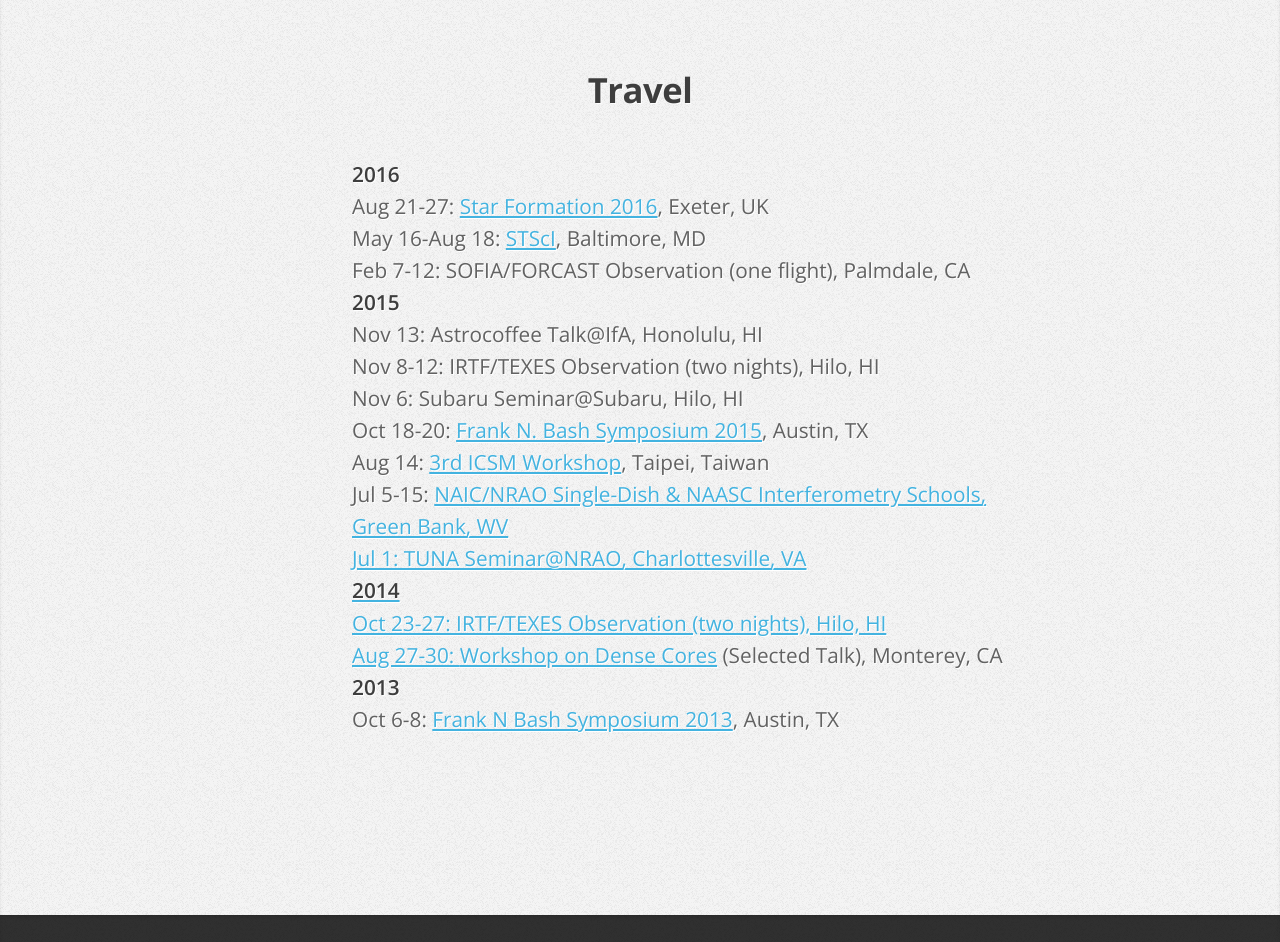
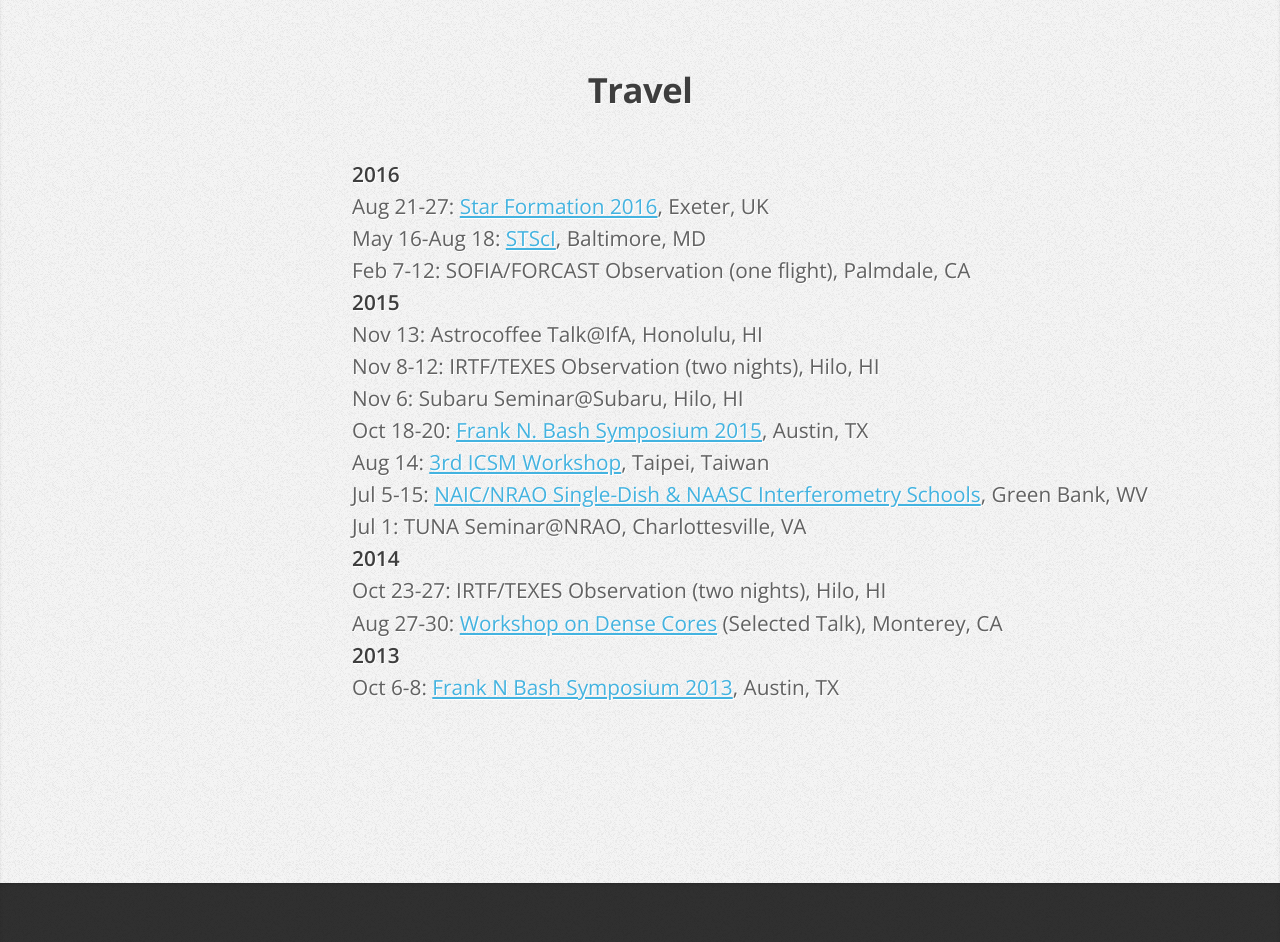
Before and after one commit to yaolun/yaolun.github.io, a plain HTML site: page index.html in a window 1280 px wide. Shown: the part 4812-5754 px from the top of the page. Drawn offline with nearby package versions, Linux system fonts and the light colour scheme.

Commit message:
update travel

```diff
--- a/index.html
+++ b/index.html
@@ -159,7 +159,7 @@
 						<h2>Travel</h2>
 					</header>
 					<div class="container">
-						<div class="10u">
+						<div class="row">
 							<p class="left"><b>2016</b><br>
                                 Aug 21-27: <a href="http://sf2016.co.uk/" target="_blank">Star Formation 2016</a>, Exeter, UK<br>
 								May 16-Aug 18: <a href="http://www.stsci.edu" target="_blank">STScI</a>, Baltimore, MD<br>
@@ -170,7 +170,7 @@
                                 Nov 6: Subaru Seminar@Subaru, Hilo, HI<br>
                                 Oct 18-20: <a href="http://www.as.utexas.edu/new_horizons/bash15/" target="_blank">Frank N. Bash Symposium 2015</a>, Austin, TX<br>
                                 Aug 14: <a href="http://events.asiaa.sinica.edu.tw/workshop/20150807/" target="_blank">3rd ICSM Workshop</a>, Taipei, Taiwan<br>
-                                Jul 5-15: <a href="https://science.nrao.edu/science/meetings/2015/summer-schools/home" target="_blank">NAIC/NRAO Single-Dish &amp; NAASC Interferometry Schools, Green Bank, WV<br>
+                                Jul 5-15: <a href="https://science.nrao.edu/science/meetings/2015/summer-schools/home" target="_blank">NAIC/NRAO Single-Dish &amp; NAASC Interferometry Schools</a>, Green Bank, WV<br>
                                 Jul 1: TUNA Seminar@NRAO, Charlottesville, VA<br>
                                 <b>2014</b><br>
                                 Oct 23-27: IRTF/TEXES Observation (two nights), Hilo, HI<br>
```
